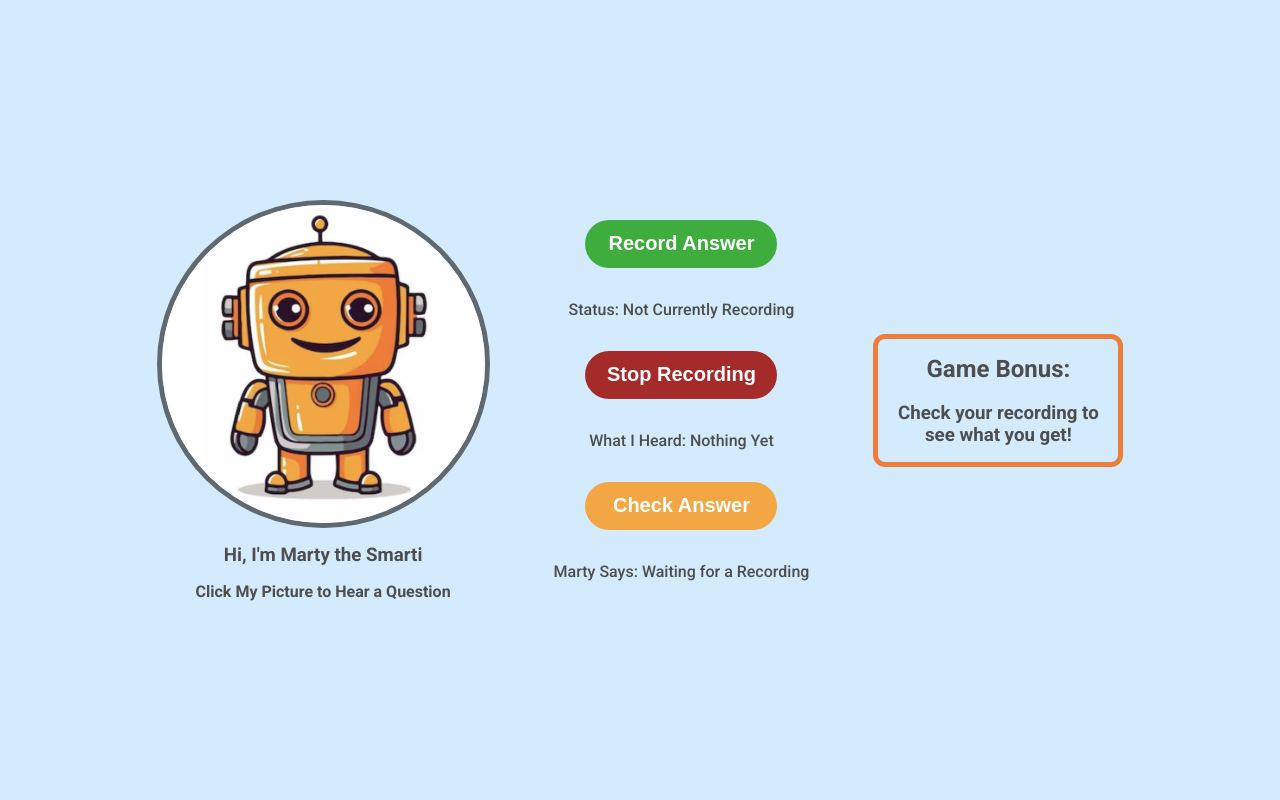
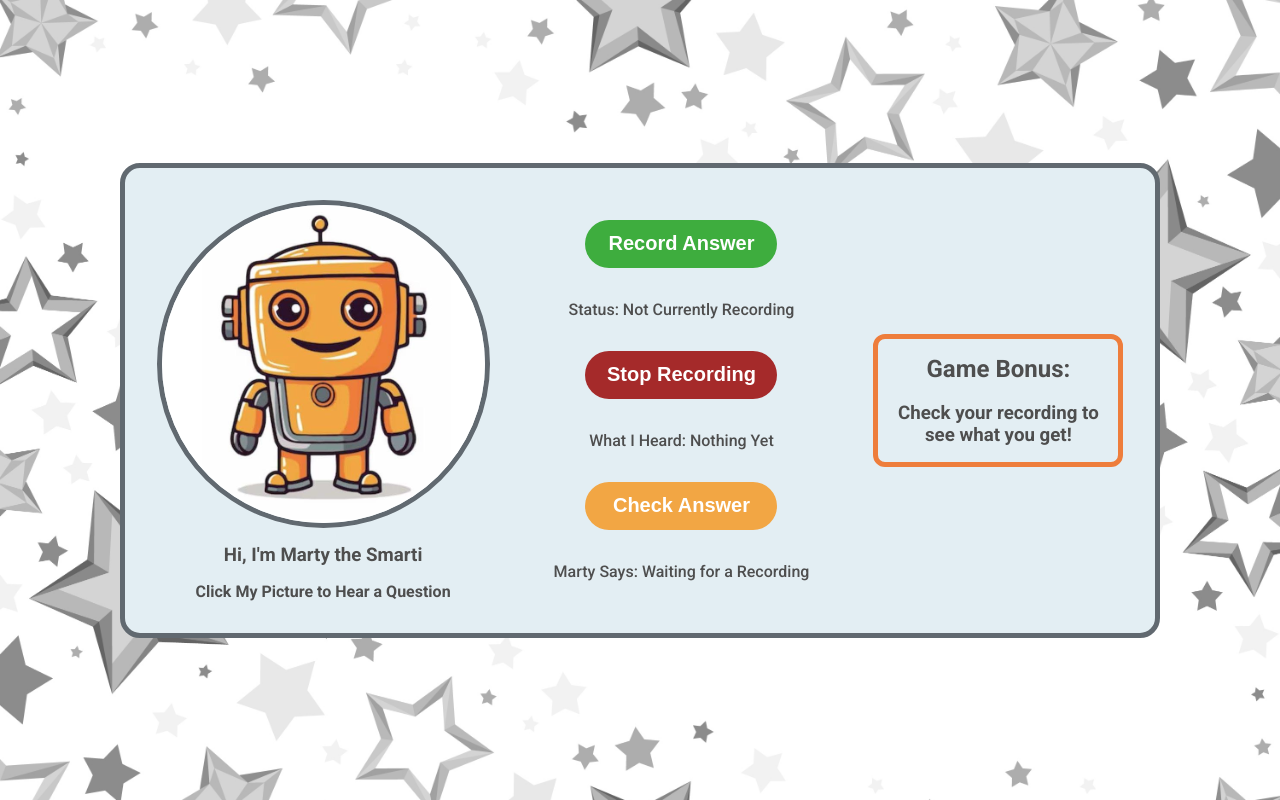
Before and after one commit to toddcmz/smarti, a React (Vite) app: page / in a window 1280 px wide. Built offline with nearby package versions, Linux system fonts and the light colour scheme; no server answers.

Commit message:
sprucing up the page a bit, added background and turned content area into a card

```diff
--- a/src/index.css
+++ b/src/index.css
@@ -6,9 +6,14 @@
 }
 
 body {
-  background-color: rgb(211, 235, 252);
+  background-image: url(./assets/back2.jpg);
+  background-size: 100%;
   font-family: "Roboto", sans-serif;
   font-weight:500;
+  display: flex;
+  height: 100vh;
+  justify-content: center;
+  align-items: center;
 }
 
 .main-container {
@@ -16,8 +21,13 @@ body {
   flex-direction: row;
   justify-content: center;
   align-items: center;
-  height: 100vh;
   gap: 4rem;
+  width: fit-content;
+  padding: 2rem;
+  margin: 2rem;
+  background: rgb(227, 238, 243);
+  border: 5px solid #616970;
+  border-radius: 20px;
 }
 
 .image-container{
```
Also changed, not shown: src/assets/back2.jpg (added).
